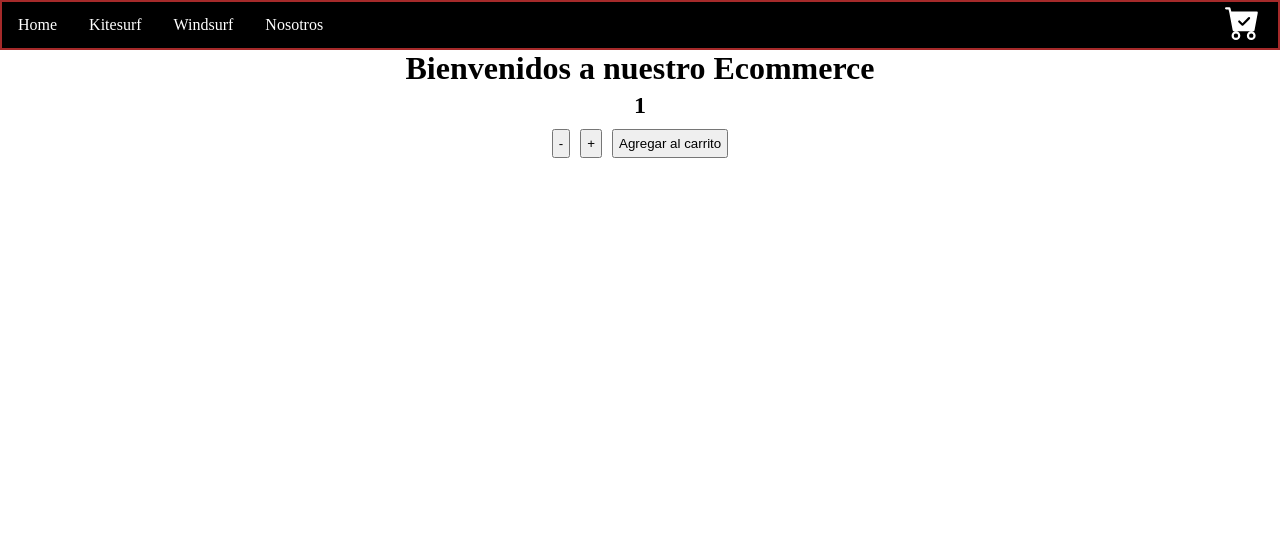
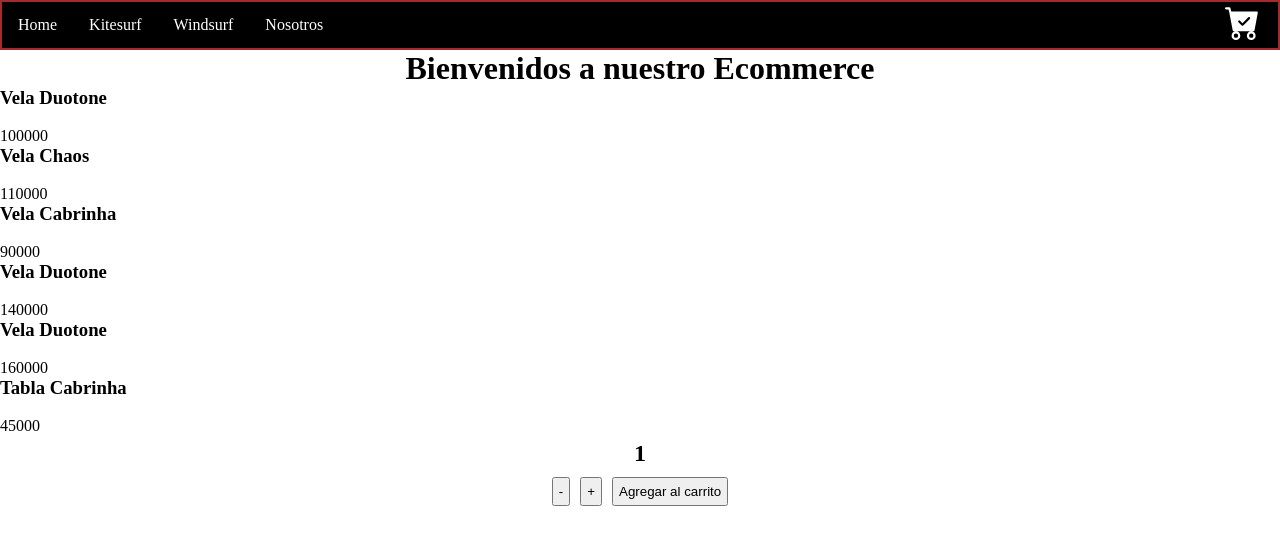
Before and after one commit to trussoromera/proyecto-react-js, a React (Vite) app: page / in a window 1280 px wide. Shown: the top 544 px of the page. Built offline with nearby package versions, Linux system fonts and the light colour scheme.

Commit message:
agregando

```diff
--- a/src/App.jsx
+++ b/src/App.jsx
@@ -4,6 +4,7 @@
 
 function App() {
   const categorias = ["Home" , "Kitesurf" , "Windsurf" , "Nosotros"];
+
 
 
   return (
--- /dev/null
+++ b/src/components/Item/index.jsx
@@ -0,0 +1,14 @@
+import React from 'react'
+
+const Item = ({product}) => {
+  return (
+    <div>
+        <h3>{product.nombre}</h3>
+        <img src="" alt="" />
+        <p>{product.precio}</p>
+        <a href=""></a>
+    </div>
+  )
+}
+
+export default Item
--- a/src/components/ItemCount/index.jsx
+++ b/src/components/ItemCount/index.jsx
@@ -32,6 +32,7 @@
     const addCart = () => {
         onAdd(contador);
         setCount (initial);
+        console.log('se agrego', contador, ' al carrito')
     }
     //Montaje del componente
     useEffect(()=> {
--- /dev/null
+++ b/src/components/ItemList/index.jsx
@@ -0,0 +1,14 @@
+import React from 'react'
+import Item from '../Item'
+
+const ItemList = ({products}) => {
+  return (
+    <div>
+        {products.map(product => {
+            return <Item key={product.id} product={product}/>
+        })}
+    </div>
+  )
+}
+
+export default ItemList
--- a/src/containers/ItemListContainer/index.jsx
+++ b/src/containers/ItemListContainer/index.jsx
@@ -1,12 +1,43 @@
-import React from 'react';
-import './styles.scss'
+import React, { useEffect, useState } from 'react';
+import './styles.scss';
+import { products } from '../../data/products';
+import ItemList from '../../components/ItemList';
 
 const ItemListContainer = ({greeting}) => {
+
+  const [productos, setProductos] = useState([])
+
+  useEffect(()=> {
+
+    (async ()=> {
+    const obtenerProductos = new Promise ((accept, reject)=> {
+        setTimeout(()=> {
+          accept(products)
+        }, 3000);
+      })
+
+
+        try {
+          const productos = await obtenerProductos;
+          setProductos(productos);
+        } catch (error) {
+          console.log(error);
+        }
+
+      })()
+
+  }, [])
+
+  console.log(productos)
+
   return (
-    <div>
+    <div className='item-list-container'>
         <h1>{greeting}</h1>
+        <ItemList products={productos}/>
+
+
     </div>
   )
 }
 
-export default ItemListContainer
+export default ItemListContainer;
--- /dev/null
+++ b/src/data/products.js
@@ -0,0 +1,56 @@
+export const products = [
+    {
+        id: 1,
+        nombre: "Vela Duotone",
+        detalle: "9m",
+        categoria: "kitesurf",
+        precio: 100000,
+        stock: 10,
+        img: "/multimedia/kite-1.png"
+    },
+    {
+        id: 2,
+        nombre: "Vela Chaos",
+        detalle: "10m",
+        categoria: "kitesurf",
+        precio: 110000,
+        stock: 25,
+        img: "/multimedia/kite-2.png"
+    },
+    {
+        id: 3,
+        nombre: "Vela Cabrinha",
+        detalle: "9m",
+        categoria: "kitesurf",
+        precio: 90000,
+        stock: 5,
+        img: "/multimedia/kite-3.png"
+    },
+    {
+        id: 4,
+        nombre: "Vela Duotone",
+        detalle: "10m",
+        categoria: "kitesurf",
+        precio: 140000,
+        stock: 10,
+        img: "/multimedia/kite-4.png"
+    },
+    {
+        id: 5,
+        nombre: "Vela Duotone",
+        detalle: "11m",
+        categoria: "kitesurf",
+        precio: 160000,
+        stock: 13,
+        img: "/multimedia/kite-5.png"
+    },
+    {
+        id: 6,
+        nombre: "Tabla Cabrinha",
+        detalle: "140 cm",
+        categoria: "kitesurf",
+        precio: 45000,
+        stock: 9,
+        img: "/multimedia/tabla-kite.png"
+    }
+]
```
